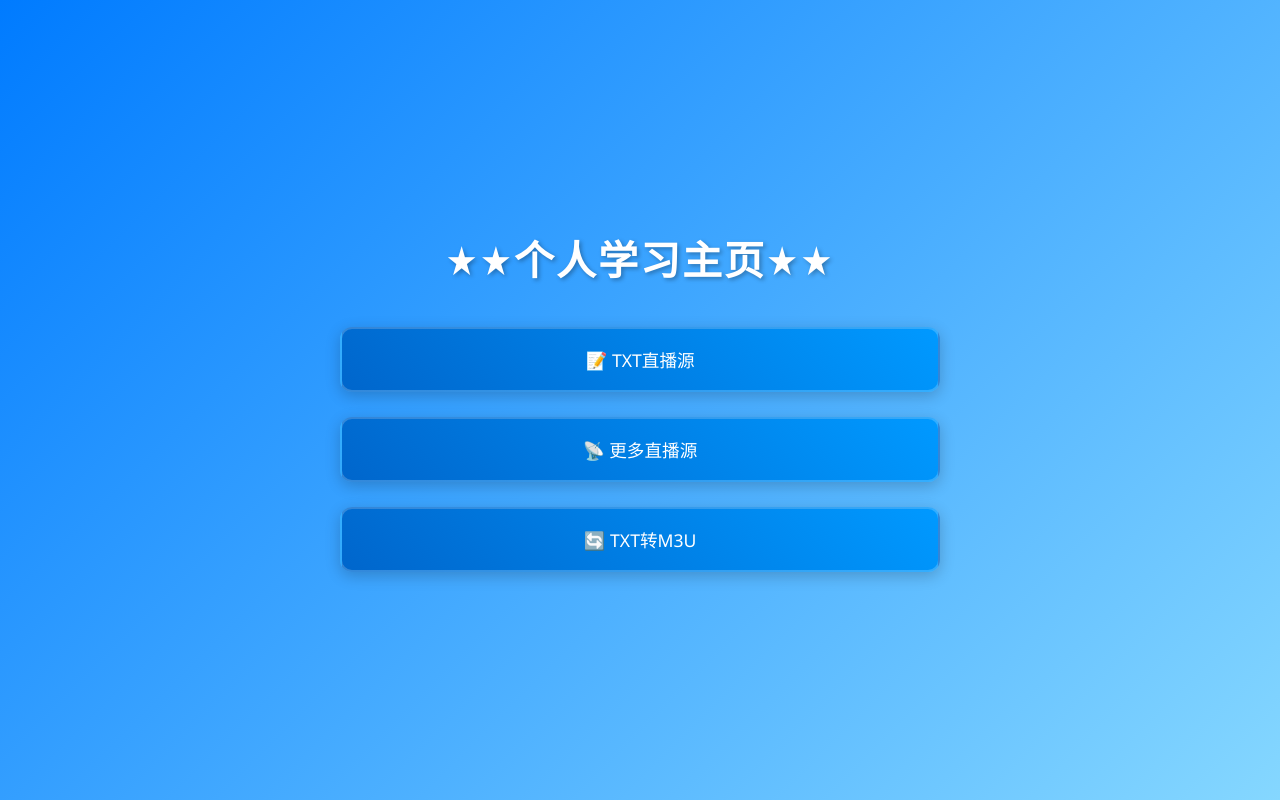
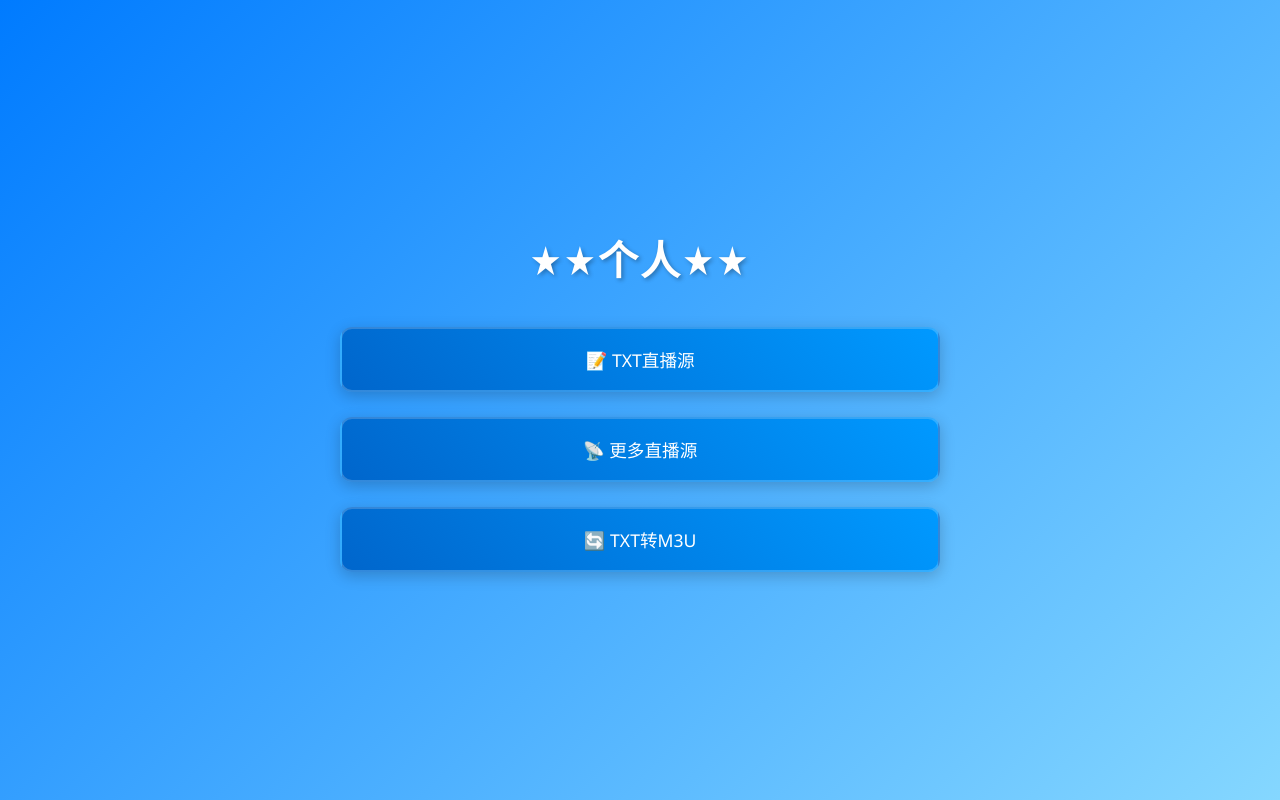
Before and after one commit to glh4545/glh4545.github.io, a plain HTML site: page index.html in a window 1280 px wide. Drawn offline with Linux system fonts and the light colour scheme.

Commit message:
Update index.html

```diff
--- a/index.html
+++ b/index.html
@@ -3,7 +3,7 @@
 <head>
     <meta charset="UTF-8">
     <meta name="viewport" content="width=device-width, initial-scale=1.0">
-    <title>★★个人学习主页★★</title>
+    <title>★★个人★★</title>
     <style>
         * {
             margin: 0;
@@ -73,10 +73,12 @@
     </style>
 </head>
 <body>
-    <h1>★★个人学习主页★★</h1>
+    <h1>★★个人★★</h1>
     <div class="btn-container">
         <a href="https://raw.bgithub.xyz/glh4545/glh4545.github.io/refs/heads/main/111.txt" class="btn" target="_blank">📝 TXT直播源</a>
+
         <a href="https://www.juwanhezi.com/more/live" class="btn" target="_blank">📡 更多直播源</a>
+
         <a href="https://live.fanmingming.cn/txt2m3u/" class="btn" target="_blank">🔄 TXT转M3U</a>
     </div>
 </body>
```
